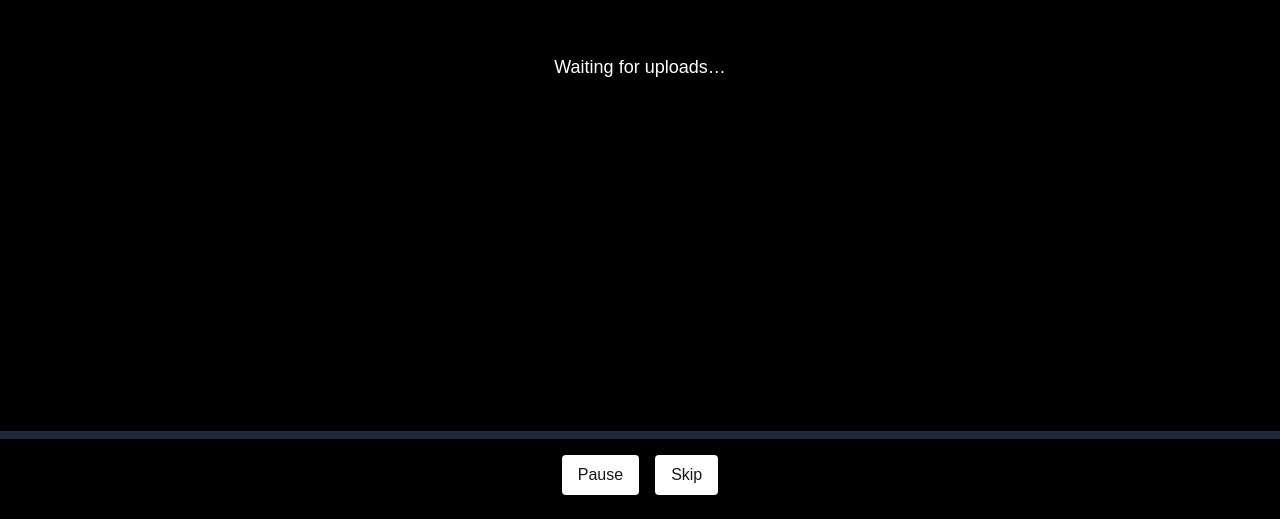
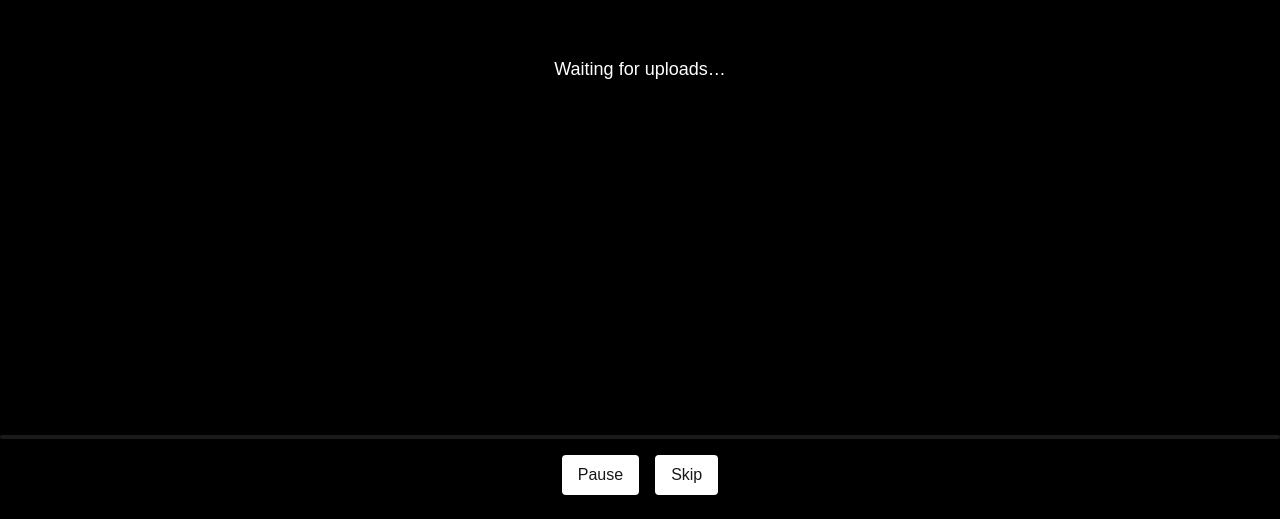
Before and after one commit to ljn16/maria-quinceanera, a Next.js app: page /slideshow in a window 1280 px wide. Shown: the part 281-800 px from the top of the page. Built offline with nearby package versions, Linux system fonts and the light colour scheme; no server answers; the database is empty.

Commit message:
slide show progress bar style

```diff
--- a/app/slideshow/page.tsx
+++ b/app/slideshow/page.tsx
@@ -1,69 +1,4 @@
-// 'use client'
 
-// import { useEffect, useState } from 'react'
-// import { collection, onSnapshot, orderBy, query } from 'firebase/firestore'
-// import { db } from '@/lib/firebase'
-
-// type Media = {
-//   id: string
-//   url: string
-//   filename: string
-// }
-
-// export default function SlideshowPage() {
-//   const [mediaList, setMediaList] = useState<Media[]>([])
-//   const [currentIndex, setCurrentIndex] = useState(0)
-
-//   // Listen to Firestore in real-time
-//   useEffect(() => {
-//     const q = query(collection(db, 'uploads'), orderBy('uploadedAt', 'asc'))
-//     const unsub = onSnapshot(q, (snapshot) => {
-//       const files: Media[] = snapshot.docs.map((doc) => ({
-//         id: doc.id,
-//         url: doc.data().url,
-//         filename: doc.data().filename,
-//       }))
-//       setMediaList(files)
-//     })
-//     return () => unsub()
-//   }, [])
-
-//   // Cycle through media every 5 seconds
-//   useEffect(() => {
-//     const interval = setInterval(() => {
-//       setCurrentIndex((prev) => (prev + 1) % mediaList.length)
-//     }, 5000)
-
-//     return () => clearInterval(interval)
-//   }, [mediaList])
-
-//   const currentMedia = mediaList[currentIndex]
-
-//   return (
-//     <div className="min-h-screen bg-black flex items-center justify-center">
-//       {currentMedia ? (
-//         currentMedia.filename.match(/\.(mp4|mov)$/i) ? (
-//           <video
-//             src={currentMedia.url}
-//             controls
-//             autoPlay
-//             muted
-//             loop
-//             className="max-h-screen max-w-screen"
-//           />
-//         ) : (
-//           <img
-//             src={currentMedia.url}
-//             alt="Uploaded media"
-//             className="max-h-screen max-w-screen object-contain"
-//           />
-//         )
-//       ) : (
-//         <p className="text-white">Waiting for uploads...</p>
-//       )}
-//     </div>
-//   )
-// }
 'use client'
 
 import { useEffect, useRef, useState } from 'react'
@@ -162,9 +97,9 @@ export default function SlideshowPage() {
       </div>
 
       {/* ⏱ Progress bar */}
-      <div className="w-full h-2 bg-gray-800 mt-4">
+      <div className="w-full h-1 bg-white/10 mt-4 rounded overflow-hidden">
         <div
-          className="h-full bg-blue-500 transition-all duration-100"
+          className="h-full bg-white/30 transition-all duration-100"
           style={{ width: `${progress}%` }}
         />
       </div>
```
